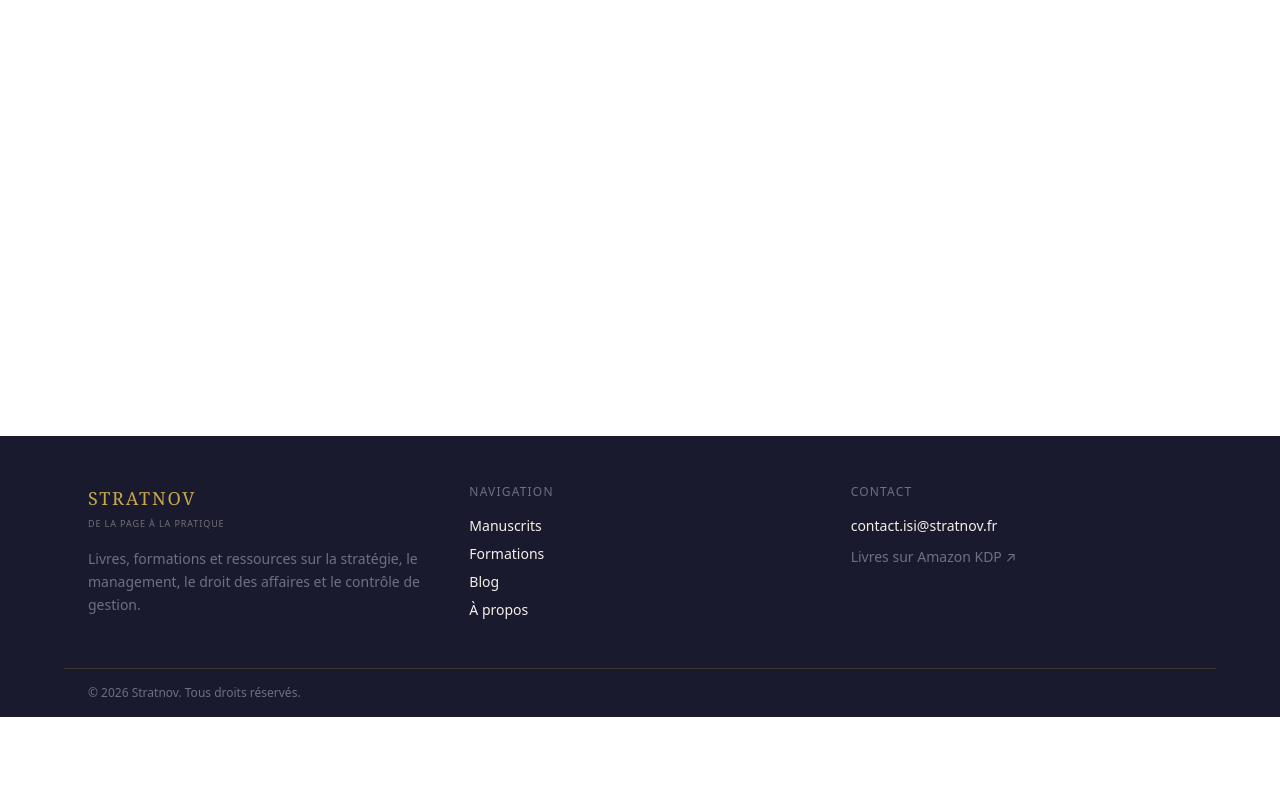
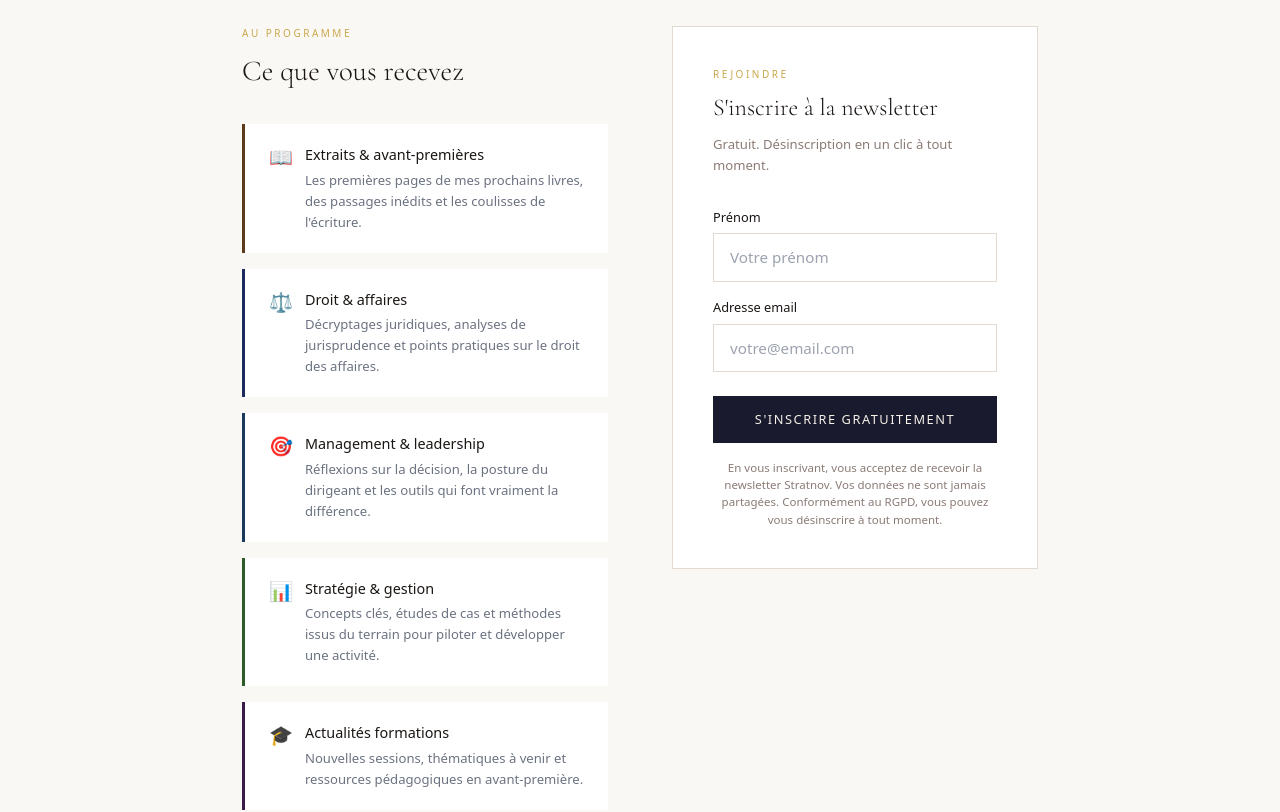
Before and after one commit to BON202/stratnov-frontend, a Next.js app: page /newsletter in a window 1280 px wide. Before the commit this address had no page. Shown: the part 520-1332 px from the top of the page. Before the commit the page ends 1237 px from the top, so only its background shows below. Built offline with nearby package versions, Linux system fonts and the light colour scheme; no server answers.

Commit message:
Newsletter, blog, formations, navbar

```diff
--- /dev/null
+++ b/app/newsletter/page.tsx
@@ -0,0 +1,182 @@
+'use client'
+
+import { useState } from 'react'
+import { sendContact } from '@/lib/api'
+
+export default function NewsletterPage() {
+  const [email, setEmail] = useState('')
+  const [nom, setNom] = useState('')
+  const [status, setStatus] = useState<'idle' | 'loading' | 'success' | 'error'>('idle')
+
+  const handleSubmit = async (e: React.FormEvent) => {
+    e.preventDefault()
+    setStatus('loading')
+    try {
+      await sendContact({
+        name: nom,
+        email,
+        subject: 'Inscription newsletter',
+        message: `Nouvelle inscription à la newsletter : ${nom} — ${email}`,
+      })
+      setStatus('success')
+      setEmail('')
+      setNom('')
+    } catch {
+      setStatus('error')
+    }
+  }
+
+  const CONTENU = [
+    {
+      icone: '📖',
+      label: 'Extraits & avant-premières',
+      desc: 'Les premières pages de mes prochains livres, des passages inédits et les coulisses de l\'écriture.',
+      couleur: '#5c3a1a',
+    },
+    {
+      icone: '⚖️',
+      label: 'Droit & affaires',
+      desc: 'Décryptages juridiques, analyses de jurisprudence et points pratiques sur le droit des affaires.',
+      couleur: '#1a2a5c',
+    },
+    {
+      icone: '🎯',
+      label: 'Management & leadership',
+      desc: 'Réflexions sur la décision, la posture du dirigeant et les outils qui font vraiment la différence.',
+      couleur: '#1a3a5c',
+    },
+    {
+      icone: '📊',
+      label: 'Stratégie & gestion',
+      desc: 'Concepts clés, études de cas et méthodes issus du terrain pour piloter et développer une activité.',
+      couleur: '#2d5a27',
+    },
+    {
+      icone: '🎓',
+      label: 'Actualités formations',
+      desc: 'Nouvelles sessions, thématiques à venir et ressources pédagogiques en avant-première.',
+      couleur: '#3a1a4a',
+    },
+  ]
+
+  return (
+    <div style={{ fontFamily: 'system-ui, sans-serif', background: '#faf8f5', minHeight: '100vh' }}>
+      <style>{`
+        @import url('https://fonts.googleapis.com/css2?family=Cormorant+Garamond:ital,wght@0,300;0,400;1,300&display=swap');
+        .nl-input { width: 100%; border: 1px solid #e2d9d0; background: white; padding: .75rem 1rem; font-size: .95rem; font-family: inherit; color: #1a1614; outline: none; transition: border .2s; }
+        .nl-input:focus { border-color: #c9a84c; }
+        .nl-card { border-left: 3px solid; padding: 1.25rem 1.5rem; background: white; transition: transform .2s; }
+        .nl-card:hover { transform: translateX(4px); }
+      `}</style>
+
+      {/* Hero */}
+      <div style={{ background: '#1a1a2e', color: '#f5f0e8', padding: '5rem 2rem 4rem', textAlign: 'center' }}>
+        <p style={{ fontSize: 10, letterSpacing: '.25em', textTransform: 'uppercase', color: '#c9a84c', marginBottom: '1rem' }}>✦ Newsletter</p>
+        <h1 style={{ fontFamily: 'Cormorant Garamond, Georgia, serif', fontSize: '3rem', fontWeight: 300, lineHeight: 1.15, marginBottom: '1rem' }}>
+          De la page à la pratique,<br />
+          <em style={{ fontStyle: 'italic', color: '#c9a84c' }}>directement dans votre boîte</em>
+        </h1>
+        <div style={{ width: 48, height: 2, background: '#c9a84c', margin: '1.5rem auto' }}></div>
+        <p style={{ color: 'rgba(245,240,232,.65)', maxWidth: 520, margin: '0 auto', lineHeight: 1.8, fontSize: '1rem' }}>
+          Une newsletter pour ceux qui aiment lire, penser et agir. Littérature, droit, management, stratégie et formations : tout ce que je partage, en un seul endroit.
+        </p>
+      </div>
+
+      <div style={{ maxWidth: 860, margin: '0 auto', padding: '4rem 2rem' }}>
+        <div style={{ display: 'grid', gridTemplateColumns: '1fr 1fr', gap: '4rem', alignItems: 'start' }}>
+
+          {/* Ce que vous recevez */}
+          <div>
+            <p style={{ fontSize: 10, letterSpacing: '.25em', textTransform: 'uppercase', color: '#c9a84c', marginBottom: '.5rem' }}>Au programme</p>
+            <h2 style={{ fontFamily: 'Cormorant Garamond, Georgia, serif', fontSize: '1.8rem', fontWeight: 300, marginBottom: '2rem', color: '#1a1614' }}>
+              Ce que vous recevez
+            </h2>
+
+            <div style={{ display: 'flex', flexDirection: 'column', gap: '1rem', marginBottom: '2rem' }}>
+              {CONTENU.map((c, i) => (
+                <div key={i} className="nl-card" style={{ borderLeftColor: c.couleur }}>
+                  <div style={{ display: 'flex', alignItems: 'flex-start', gap: '.75rem' }}>
+                    <span style={{ fontSize: '1.2rem', lineHeight: 1.4 }}>{c.icone}</span>
+                    <div>
+                      <p style={{ fontWeight: 500, color: '#1a1614', marginBottom: '.25rem', fontSize: '.9rem' }}>{c.label}</p>
+                      <p style={{ fontSize: '.82rem', color: '#6b7280', lineHeight: 1.6 }}>{c.desc}</p>
+                    </div>
+                  </div>
+                </div>
+              ))}
+            </div>
+
+            <div style={{ background: '#f2ede6', padding: '1.25rem 1.5rem', borderLeft: '3px solid #c9a84c' }}>
+              <p style={{ fontFamily: 'Cormorant Garamond, Georgia, serif', fontSize: '1rem', fontStyle: 'italic', color: '#4a3f3a', lineHeight: 1.7 }}>
+                Pas de spam, pas de contenu publicitaire. Uniquement ce qui mérite votre attention, au rythme de l'actualité et de l'inspiration.
+              </p>
+            </div>
+          </div>
+
+          {/* Formulaire */}
+          <div style={{ position: 'sticky', top: '2rem' }}>
+            <div style={{ background: 'white', border: '1px solid #e2d9d0', padding: '2.5rem' }}>
+              <p style={{ fontSize: 10, letterSpacing: '.25em', textTransform: 'uppercase', color: '#c9a84c', marginBottom: '.5rem' }}>Rejoindre</p>
+              <h2 style={{ fontFamily: 'Cormorant Garamond, Georgia, serif', fontSize: '1.5rem', fontWeight: 300, marginBottom: '.5rem', color: '#1a1614' }}>
+                S'inscrire à la newsletter
+              </h2>
+              <p style={{ fontSize: '.82rem', color: '#8a7b75', marginBottom: '2rem', lineHeight: 1.6 }}>
+                Gratuit. Désinscription en un clic à tout moment.
+              </p>
+
+              {status === 'success' ? (
+                <div style={{ padding: '2rem', textAlign: 'center', border: '1px solid #c9a84c' }}>
+                  <p style={{ fontFamily: 'Cormorant Garamond, Georgia, serif', fontSize: '1.3rem', color: '#1a1614', marginBottom: '.5rem' }}>Bienvenue !</p>
+                  <p style={{ fontSize: '.85rem', color: '#6b7280' }}>Votre inscription est confirmée. À très bientôt.</p>
+                </div>
+              ) : (
+                <form onSubmit={handleSubmit} style={{ display: 'flex', flexDirection: 'column', gap: '1rem' }}>
+                  <div>
+                    <label style={{ display: 'block', fontSize: '.8rem', fontWeight: 500, color: '#1a1614', marginBottom: '.4rem' }}>Prénom</label>
+                    <input
+                      type="text"
+                      className="nl-input"
+                      placeholder="Votre prénom"
+                      value={nom}
+                      onChange={e => setNom(e.target.value)}
+                      required
+                    />
+                  </div>
+                  <div>
+                    <label style={{ display: 'block', fontSize: '.8rem', fontWeight: 500, color: '#1a1614', marginBottom: '.4rem' }}>Adresse email</label>
+                    <input
+                      type="email"
+                      className="nl-input"
+                      placeholder="votre@email.com"
+                      value={email}
+                      onChange={e => setEmail(e.target.value)}
+                      required
+                    />
+                  </div>
+
+                  {status === 'error' && (
+                    <p style={{ fontSize: '.8rem', color: '#8b3a2a' }}>
+                      Une erreur s'est produite. Écrivez directement à contact.isi@stratnov.fr
+                    </p>
+                  )}
+
+                  <button
+                    type="submit"
+                    disabled={status === 'loading'}
+                    style={{ background: '#1a1a2e', color: '#f5f0e8', border: 'none', padding: '.85rem', fontSize: '.8rem', letterSpacing: '.12em', textTransform: 'uppercase', fontWeight: 500, cursor: 'pointer', fontFamily: 'inherit', marginTop: '.5rem' }}
+                  >
+                    {status === 'loading' ? 'Inscription en cours...' : "S'inscrire gratuitement"}
+                  </button>
+
+                  <p style={{ fontSize: '.72rem', color: '#8a7b75', textAlign: 'center', lineHeight: 1.5 }}>
+                    En vous inscrivant, vous acceptez de recevoir la newsletter Stratnov. Vos données ne sont jamais partagées. Conformément au RGPD, vous pouvez vous désinscrire à tout moment.
+                  </p>
+                </form>
+              )}
+            </div>
+          </div>
+        </div>
+      </div>
+    </div>
+  )
+}
--- a/components/layout/Navbar.tsx
+++ b/components/layout/Navbar.tsx
@@ -8,6 +8,7 @@ const links = [
   { href: '/formations', label: 'Formations' },
   { href: '/blog', label: 'Blog' },
   { href: '/about', label: 'À propos' },
+  { href: '/newsletter', label: 'Newsletter' },
   { href: '/contact', label: 'Contact' },
 ]
 
```
